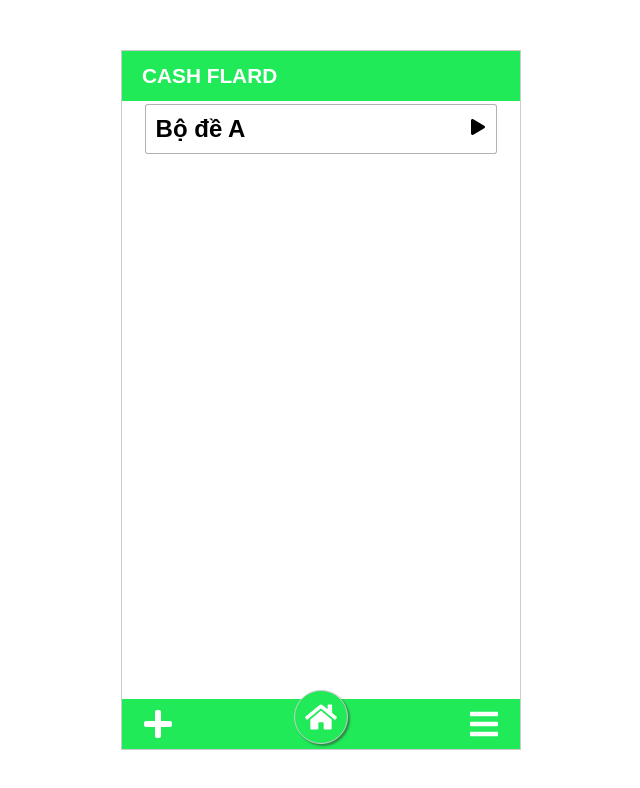
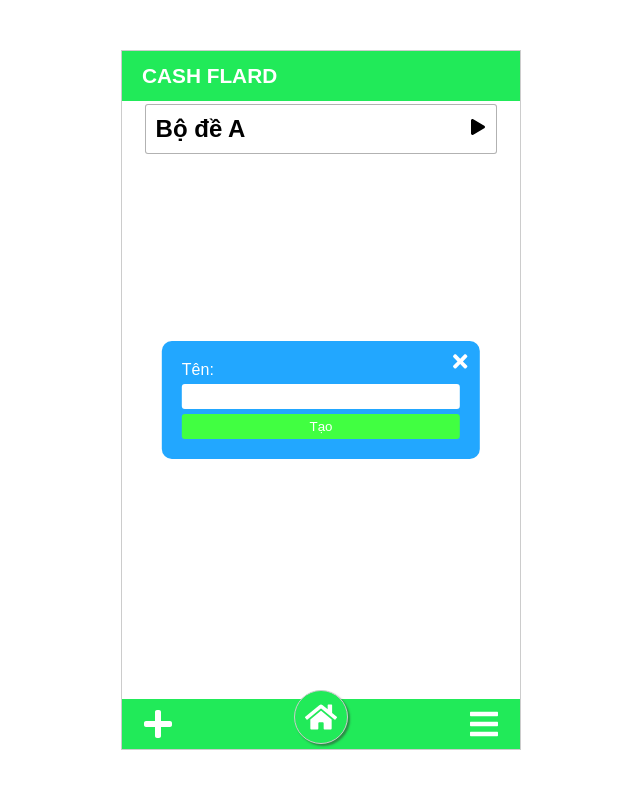
Before and after one commit to Spidust/CashFlard, a React (Vite) app: page / in a window 1280 px wide. Both pictures are taken after a click on the element 477 px from the left and 724 px from the top of the page. Shown: the top 788 px of the page, without its empty margins (319-959 px from the left). Built offline with nearby package versions, Linux system fonts and the light colour scheme.

Commit message:
create modal

```diff
--- /dev/null
+++ b/src/assets/css/CreateModal.css
@@ -0,0 +1,42 @@
+.create-modal {
+  position: fixed;
+  top: 50%;
+  left: 50%;
+  transform: translate(-50%, -50%);
+
+  width: 80%;
+  padding: 20px 20px;
+
+  display: flex;
+  flex-direction: column;
+  justify-content: space-around;
+
+  border-radius: 10px;
+
+  background-color: rgb(34, 167, 255);
+  color: white;
+}
+
+#name-input {
+  border: none;
+  outline: none;
+  border-radius: 3px;
+
+  margin: 5px 0;
+  padding: 5px 10px;
+}
+
+.create-btn {
+  color: white;
+  background-color: rgb(65, 255, 65);
+
+  border: none;
+  border-radius: 3px;
+  padding: 5px 0;
+
+  cursor: pointer;
+}
+
+.create-btn:hover {
+  background-color: lime;
+}
--- a/src/component/ControlBar.jsx
+++ b/src/component/ControlBar.jsx
@@ -1,11 +1,15 @@
 import { FaPlus, FaBars, FaHome } from "react-icons/fa";
 import "../assets/css/ControlBar.css";
 import { Link } from "react-router-dom";
+import CreateModal from "./CreateModal";
+import { useState } from "react";
 
 function ControlBar() {
+  const [creating, setCreating] = useState(false);
   return (
+    <>
       <div className="control-bar bar">
-      <div className="new-button">
+        <div className="new-button" onClick={() => setCreating(true)}>
           <FaPlus />
         </div>
         <Link to="/" className="home-btn hover-up">
@@ -15,6 +19,9 @@ function ControlBar() {
           <FaBars />
         </div>
       </div>
+
+      {creating && <CreateModal quit={() => setCreating(false)} />}
+    </>
   );
 }
 
--- /dev/null
+++ b/src/component/CreateModal.jsx
@@ -0,0 +1,15 @@
+import React from "react";
+import "../assets/css/CreateModal.css";
+import { FaTimes } from "react-icons/fa";
+function CreateModal(props) {
+  return (
+    <div className="create-modal">
+      <FaTimes className="quit" onClick={props.quit}></FaTimes>
+      <label htmlFor="name-input">Tên: </label>
+      <input type="text" id="name-input" />
+      <button className="create-btn">Tạo</button>
+    </div>
+  );
+}
+
+export default CreateModal;
--- a/src/component/Home/TopicSets.jsx
+++ b/src/component/Home/TopicSets.jsx
@@ -11,7 +11,7 @@ function TopicSets() {
       <div className="topic-items">
         <TopicItem cardId="1" topicId={1} selectFunction={Select}></TopicItem>
       </div>
-      {selecting && <SelectMenu quit={() => Select(0)} />}
+      {selecting ? <SelectMenu quit={() => Select(0)} /> : null}
     </div>
   );
 }
```
Lines whose indentation alone changed are shown as unchanged.
